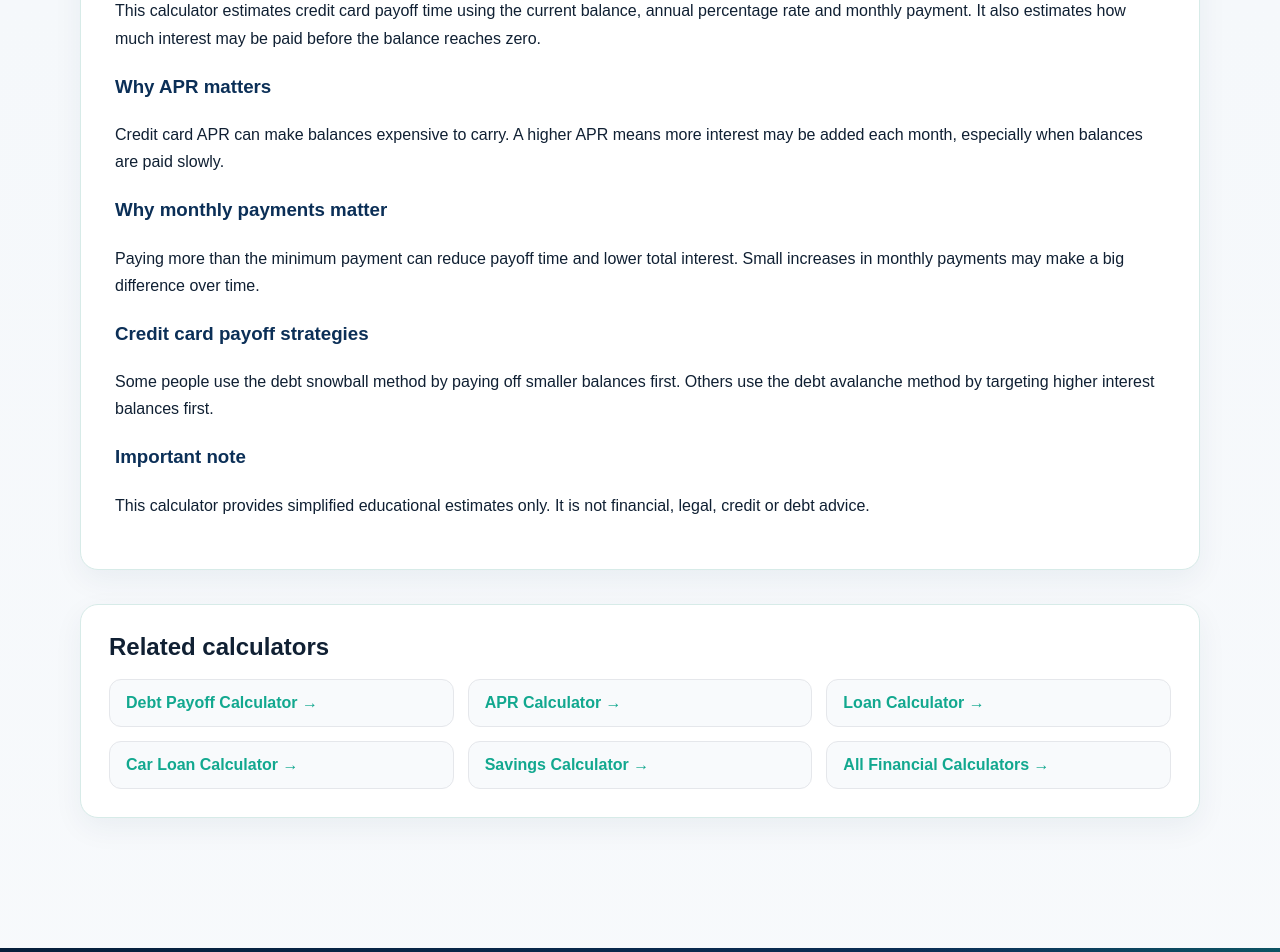
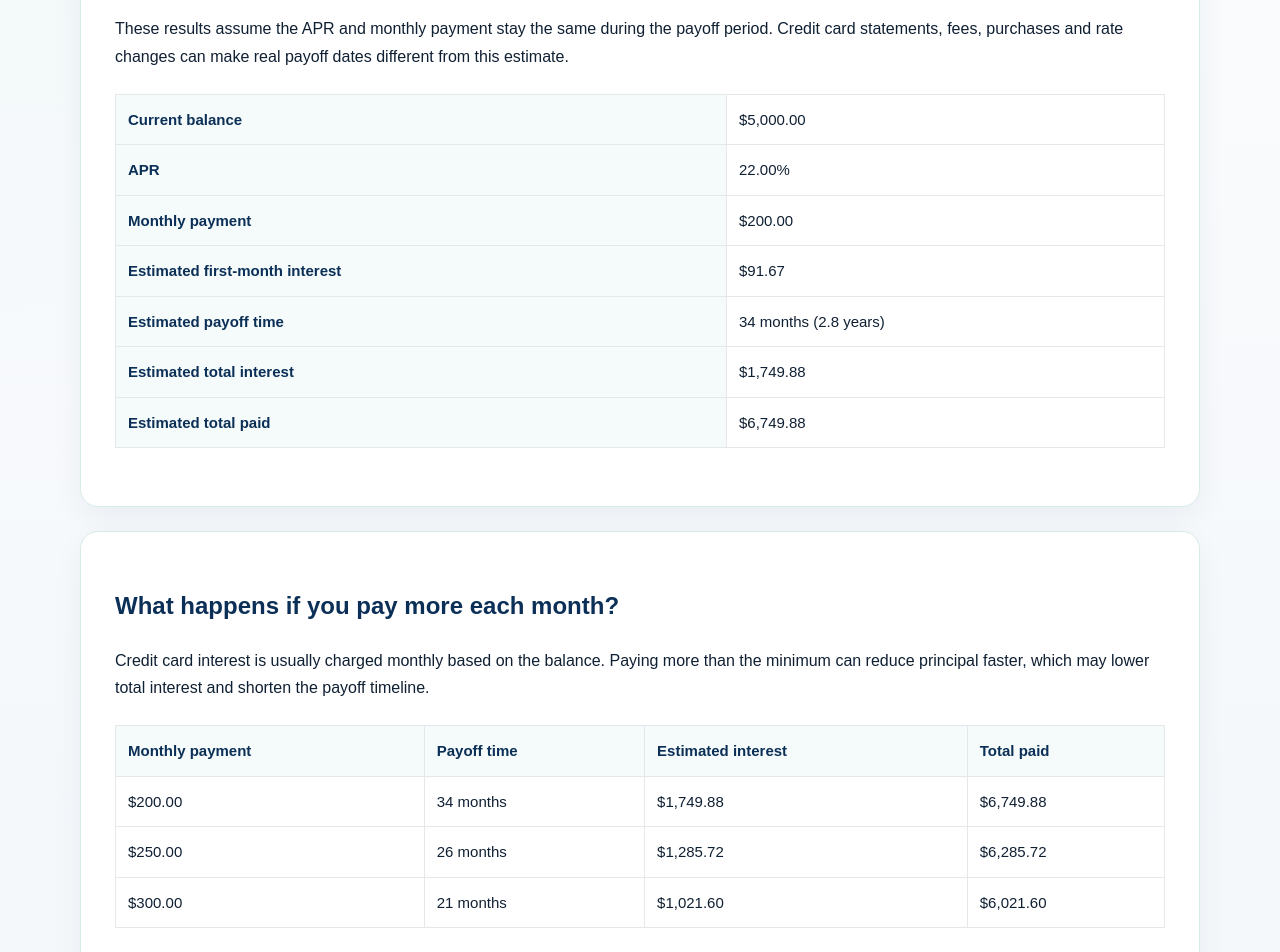
Before and after one commit to milicdejan94-ai/financecalchub, a Next.js app: page /calculators/credit-card-payoff in a window 1280 px wide. Shown: the part 1020-1972 px from the top of the page. Built offline with nearby package versions, Linux system fonts and the light colour scheme.

Commit message:
Improve credit card payoff calculator content and trust

```diff
--- a/app/calculators/credit-card-payoff/CreditCardPayoffClient.tsx
+++ b/app/calculators/credit-card-payoff/CreditCardPayoffClient.tsx
@@ -1,40 +1,109 @@
 'use client';
 
-import { useState } from 'react';
-import AdBanner from '../../../components/AdBanner';
+import { useMemo, useState } from 'react';
+import Breadcrumbs from '../../../components/Breadcrumbs';
 import RelatedCalculators from '../../../components/RelatedCalculators';
-import Breadcrumbs from '../../../components/Breadcrumbs';
+
+function formatMoney(value: number) {
+  if (!Number.isFinite(value)) return '$0.00';
+  return value.toLocaleString('en-US', {
+    style: 'currency',
+    currency: 'USD',
+    minimumFractionDigits: 2,
+    maximumFractionDigits: 2,
+  });
+}
+
+function formatNumber(value: number, digits = 1) {
+  if (!Number.isFinite(value)) return '0';
+  return value.toLocaleString('en-US', {
+    minimumFractionDigits: digits,
+    maximumFractionDigits: digits,
+  });
+}
+
+function calculatePayoff(balance: number, apr: number, monthlyPayment: number) {
+  const safeBalance = Math.max(balance, 0);
+  const safeApr = Math.max(apr, 0);
+  const safePayment = Math.max(monthlyPayment, 0);
+  const monthlyRate = safeApr / 100 / 12;
+  const estimatedMonthlyInterest = safeBalance * monthlyRate;
+
+  if (safeBalance <= 0) {
+    return {
+      isPaymentTooLow: false,
+      months: 0,
+      payoffYears: 0,
+      totalInterest: 0,
+      totalPaid: 0,
+      estimatedMonthlyInterest,
+      finalPayment: 0,
+      totalPrincipalPaid: 0,
+    };
+  }
+
+  if (safePayment <= estimatedMonthlyInterest || safePayment <= 0) {
+    return {
+      isPaymentTooLow: true,
+      months: 0,
+      payoffYears: 0,
+      totalInterest: 0,
+      totalPaid: 0,
+      estimatedMonthlyInterest,
+      finalPayment: 0,
+      totalPrincipalPaid: 0,
+    };
+  }
+
+  let remainingBalance = safeBalance;
+  let months = 0;
+  let totalInterest = 0;
+  let finalPayment = 0;
+
+  while (remainingBalance > 0.005 && months < 600) {
+    const interest = remainingBalance * monthlyRate;
+    const paymentThisMonth = Math.min(safePayment, remainingBalance + interest);
+    const principalPayment = paymentThisMonth - interest;
+
+    totalInterest += interest;
+    remainingBalance -= principalPayment;
+    finalPayment = paymentThisMonth;
+    months += 1;
+  }
+
+  return {
+    isPaymentTooLow: months >= 600,
+    months,
+    payoffYears: months / 12,
+    totalInterest,
+    totalPaid: safeBalance + totalInterest,
+    estimatedMonthlyInterest,
+    finalPayment,
+    totalPrincipalPaid: safeBalance,
+  };
+}
 
 export default function CreditCardPayoffClient() {
   const [balance, setBalance] = useState(5000);
   const [apr, setApr] = useState(22);
   const [monthlyPayment, setMonthlyPayment] = useState(200);
 
-  const monthlyRate = apr / 100 / 12;
+  const payoff = useMemo(
+    () => calculatePayoff(balance, apr, monthlyPayment),
+    [balance, apr, monthlyPayment]
+  );
 
-  let remainingBalance = balance;
-  let months = 0;
-  let totalInterest = 0;
+  const higherPayment = monthlyPayment + 50;
+  const higherPaymentResult = useMemo(
+    () => calculatePayoff(balance, apr, higherPayment),
+    [balance, apr, higherPayment]
+  );
 
-  const isPaymentTooLow = monthlyPayment <= balance * monthlyRate;
-
-  if (!isPaymentTooLow) {
-    while (remainingBalance > 0 && months < 600) {
-      const interest = remainingBalance * monthlyRate;
-      const principalPayment = monthlyPayment - interest;
-
-      totalInterest += interest;
-      remainingBalance -= principalPayment;
-      months += 1;
-
-      if (remainingBalance < 0) {
-        remainingBalance = 0;
-      }
-    }
-  }
-
-  const payoffYears = months / 12;
-  const totalPaid = balance + totalInterest;
+  const muchHigherPayment = monthlyPayment + 100;
+  const muchHigherPaymentResult = useMemo(
+    () => calculatePayoff(balance, apr, muchHigherPayment),
+    [balance, apr, muchHigherPayment]
+  );
 
   return (
     <section className="section">
@@ -46,22 +115,23 @@
             { label: 'Credit Card Payoff Calculator' },
           ]}
         />
-        <p className="eyebrow">Credit card payoff calculator</p>
 
+        <p className="eyebrow">Credit card debt payoff</p>
         <h1>Credit Card Payoff Calculator</h1>
 
         <p>
-          Estimate how long it may take to pay off credit card debt using your
-          balance, APR and monthly payment.
+          Estimate how long it may take to pay off credit card debt based on your
+          current balance, APR and monthly payment. The calculator also shows how
+          much interest may be paid and how extra payments can shorten the payoff
+          timeline.
         </p>
-
-        <AdBanner slot="credit-card-payoff-top" />
 
         <div className="calculator-box">
           <div className="input-group">
             <label>Credit card balance</label>
             <input
               type="number"
+              min="0"
               value={balance}
               onChange={(e) => setBalance(Number(e.target.value))}
             />
@@ -71,6 +141,7 @@
             <label>APR (%)</label>
             <input
               type="number"
+              min="0"
               value={apr}
               step="0.1"
               onChange={(e) => setApr(Number(e.target.value))}
@@ -81,73 +152,231 @@
             <label>Monthly payment</label>
             <input
               type="number"
+              min="0"
               value={monthlyPayment}
               onChange={(e) => setMonthlyPayment(Number(e.target.value))}
             />
           </div>
 
-          {isPaymentTooLow ? (
+          {payoff.isPaymentTooLow ? (
             <div className="result">
-              Monthly payment is too low to reduce the balance because estimated
-              monthly interest is higher than or equal to the payment.
+              Monthly payment may be too low to pay down this balance. Estimated
+              first-month interest is {formatMoney(payoff.estimatedMonthlyInterest)},
+              which is close to or higher than the payment entered.
             </div>
           ) : (
             <>
               <div className="result">
-                Estimated payoff time: {months} months ({payoffYears.toFixed(1)} years)
+                Estimated payoff time: {payoff.months} months ({formatNumber(payoff.payoffYears)} years)
               </div>
 
               <div className="result">
-                Estimated interest paid: ${totalInterest.toFixed(2)}
+                Estimated interest paid: {formatMoney(payoff.totalInterest)}
               </div>
 
               <div className="result">
-                Estimated total paid: ${totalPaid.toFixed(2)}
+                Estimated total paid: {formatMoney(payoff.totalPaid)}
               </div>
             </>
           )}
         </div>
 
-        <AdBanner slot="credit-card-payoff-middle" />
+        <div className="content-box" style={{ marginTop: 34 }}>
+          <h2>Credit card payoff summary</h2>
+          <p>
+            These results assume the APR and monthly payment stay the same during
+            the payoff period. Credit card statements, fees, purchases and rate
+            changes can make real payoff dates different from this estimate.
+          </p>
 
-        <div className="content-box" style={{ marginTop: 34 }}>
+          <div className="table-wrap">
+            <table className="data-table">
+              <tbody>
+                <tr>
+                  <th>Current balance</th>
+                  <td>{formatMoney(balance)}</td>
+                </tr>
+                <tr>
+                  <th>APR</th>
+                  <td>{formatNumber(apr, 2)}%</td>
+                </tr>
+                <tr>
+                  <th>Monthly payment</th>
+                  <td>{formatMoney(monthlyPayment)}</td>
+                </tr>
+                <tr>
+                  <th>Estimated first-month interest</th>
+                  <td>{formatMoney(payoff.estimatedMonthlyInterest)}</td>
+                </tr>
+                <tr>
+                  <th>Estimated payoff time</th>
+                  <td>
+                    {payoff.isPaymentTooLow
+                      ? 'Payment may be too low'
+                      : `${payoff.months} months (${formatNumber(payoff.payoffYears)} years)`}
+                  </td>
+                </tr>
+                <tr>
+                  <th>Estimated total interest</th>
+                  <td>{payoff.isPaymentTooLow ? 'N/A' : formatMoney(payoff.totalInterest)}</td>
+                </tr>
+                <tr>
+                  <th>Estimated total paid</th>
+                  <td>{payoff.isPaymentTooLow ? 'N/A' : formatMoney(payoff.totalPaid)}</td>
+                </tr>
+              </tbody>
+            </table>
+          </div>
+        </div>
+
+        <div className="content-box" style={{ marginTop: 24 }}>
+          <h2>What happens if you pay more each month?</h2>
+          <p>
+            Credit card interest is usually charged monthly based on the balance.
+            Paying more than the minimum can reduce principal faster, which may
+            lower total interest and shorten the payoff timeline.
+          </p>
+
+          <div className="table-wrap">
+            <table className="data-table">
+              <thead>
+                <tr>
+                  <th>Monthly payment</th>
+                  <th>Payoff time</th>
+                  <th>Estimated interest</th>
+                  <th>Total paid</th>
+                </tr>
+              </thead>
+              <tbody>
+                <tr>
+                  <td>{formatMoney(monthlyPayment)}</td>
+                  <td>
+                    {payoff.isPaymentTooLow
+                      ? 'Too low'
+                      : `${payoff.months} months`}
+                  </td>
+                  <td>{payoff.isPaymentTooLow ? 'N/A' : formatMoney(payoff.totalInterest)}</td>
+                  <td>{payoff.isPaymentTooLow ? 'N/A' : formatMoney(payoff.totalPaid)}</td>
+                </tr>
+                <tr>
+                  <td>{formatMoney(higherPayment)}</td>
+                  <td>
+                    {higherPaymentResult.isPaymentTooLow
+                      ? 'Too low'
+                      : `${higherPaymentResult.months} months`}
+                  </td>
+                  <td>
+                    {higherPaymentResult.isPaymentTooLow
+                      ? 'N/A'
+                      : formatMoney(higherPaymentResult.totalInterest)}
+                  </td>
+                  <td>
+                    {higherPaymentResult.isPaymentTooLow
+                      ? 'N/A'
+                      : formatMoney(higherPaymentResult.totalPaid)}
+                  </td>
+                </tr>
+                <tr>
+                  <td>{formatMoney(muchHigherPayment)}</td>
+                  <td>
+                    {muchHigherPaymentResult.isPaymentTooLow
+                      ? 'Too low'
+                      : `${muchHigherPaymentResult.months} months`}
+                  </td>
+                  <td>
+                    {muchHigherPaymentResult.isPaymentTooLow
+                      ? 'N/A'
+                      : formatMoney(muchHigherPaymentResult.totalInterest)}
+                  </td>
+                  <td>
+                    {muchHigherPaymentResult.isPaymentTooLow
+                      ? 'N/A'
+                      : formatMoney(muchHigherPaymentResult.totalPaid)}
+                  </td>
+                </tr>
+              </tbody>
+            </table>
+          </div>
+        </div>
+
+        <div className="content-box" style={{ marginTop: 24 }}>
           <h2>How this credit card payoff calculator works</h2>
 
           <p>
-            This calculator estimates credit card payoff time using the current
-            balance, annual percentage rate and monthly payment. It also estimates
-            how much interest may be paid before the balance reaches zero.
+            The calculator applies the APR as a monthly interest rate, adds that
+            interest to the balance, then subtracts the monthly payment. It
+            repeats that process until the estimated balance reaches zero.
           </p>
 
-          <h3>Why APR matters</h3>
-
+          <h3>Why small payments can keep debt around longer</h3>
           <p>
-            Credit card APR can make balances expensive to carry. A higher APR
-            means more interest may be added each month, especially when balances
-            are paid slowly.
+            When most of the monthly payment goes toward interest, only a small
+            amount reduces the actual balance. That can make payoff time much
+            longer and increase the total amount paid over the life of the debt.
           </p>
 
-          <h3>Why monthly payments matter</h3>
-
+          <h3>APR and monthly interest</h3>
           <p>
-            Paying more than the minimum payment can reduce payoff time and lower
-            total interest. Small increases in monthly payments may make a big
-            difference over time.
+            APR is the annual rate. This calculator divides APR by 12 to estimate
+            monthly interest. Real credit card billing can be based on daily
+            balances, statement cycles and issuer-specific rules.
           </p>
 
-          <h3>Credit card payoff strategies</h3>
-
+          <h3>Debt snowball vs debt avalanche</h3>
           <p>
-            Some people use the debt snowball method by paying off smaller
-            balances first. Others use the debt avalanche method by targeting
-            higher interest balances first.
+            The debt snowball method focuses on paying off the smallest balances
+            first. The debt avalanche method focuses on the highest APR balances
+            first. This calculator focuses on one balance at a time, but the same
+            idea can help compare payoff options.
           </p>
 
-          <h3>Important note</h3>
+          <h3>Example</h3>
+          <p>
+            If a card has a {formatMoney(balance)} balance, a {formatNumber(apr, 2)}%
+            APR and a {formatMoney(monthlyPayment)} monthly payment, the estimated
+            payoff time is{' '}
+            {payoff.isPaymentTooLow
+              ? 'not reachable with the current payment because the payment may be too low.'
+              : `${payoff.months} months, with about ${formatMoney(payoff.totalInterest)} in interest.`}
+          </p>
 
+          <h3>Important limitations</h3>
           <p>
-            This calculator provides simplified educational estimates only. It is
-            not financial, legal, credit or debt advice.
+            This calculator provides simplified educational estimates only. It
+            does not include new purchases, late fees, balance transfer fees,
+            penalty APRs, promotional APR periods, changing minimum payments or
+            credit card issuer rules. It is not financial, legal, credit or debt
+            advice.
+          </p>
+        </div>
+
+        <div className="content-box" style={{ marginTop: 24 }}>
+          <h2>Credit card payoff FAQ</h2>
+
+          <h3>Why is my payment shown as too low?</h3>
+          <p>
+            If the payment is less than or close to the monthly interest charge,
+            the balance may not fall in a meaningful way. Increasing the payment
+            or lowering the APR can help the debt start moving down.
+          </p>
+
+          <h3>Does this include minimum payment formulas?</h3>
+          <p>
+            No. Credit card issuers may calculate minimum payments differently.
+            This calculator uses the fixed monthly payment you enter.
+          </p>
+
+          <h3>Can a lower APR reduce payoff time?</h3>
+          <p>
+            Yes. A lower APR may reduce monthly interest, allowing more of each
+            payment to go toward principal. That can reduce both payoff time and
+            total interest paid.
+          </p>
+
+          <h3>Should I stop using the card while paying it off?</h3>
+          <p>
+            New purchases can increase the balance and make payoff estimates less
+            accurate. This calculator assumes no new purchases are added.
           </p>
         </div>
 
@@ -166,21 +395,19 @@
               href: '/calculators/loan',
             },
             {
-              title: 'Car Loan Calculator',
-              href: '/calculators/car-loan',
-            },
-            {
               title: 'Savings Calculator',
               href: '/calculators/savings',
             },
             {
-              title: 'All Financial Calculators',
-              href: '/calculators',
+              title: 'Methodology',
+              href: '/methodology',
+            },
+            {
+              title: 'Disclaimer',
+              href: '/disclaimer',
             },
           ]}
         />
-
-        <AdBanner slot="credit-card-payoff-bottom" />
       </div>
     </section>
   );
```
Also changed, not shown: app/calculators/credit-card-payoff/page.tsx (+4 -3 lines). Lines whose indentation alone changed are shown as unchanged.
